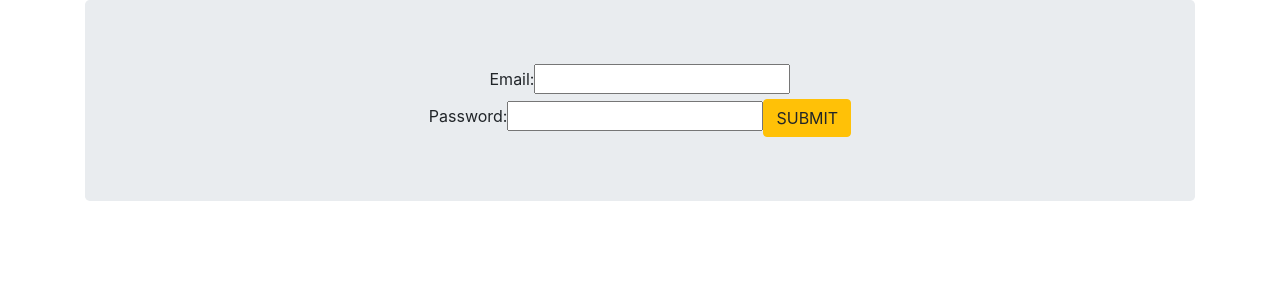
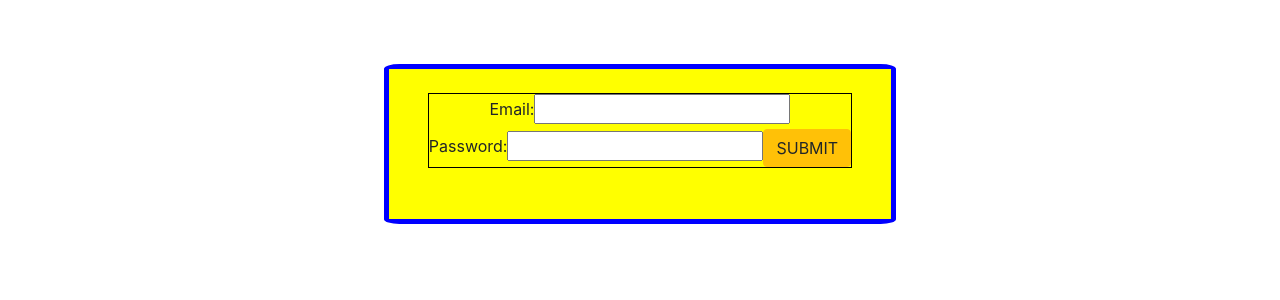
Before and after one commit to BW-wunderlist5/FE, a React (Create React App) app in the folder wunderlist/: page / in a window 1280 px wide. Shown: the top 300 px of the page. Built offline with nearby package versions, Linux system fonts and the light colour scheme.

Commit message:
making sure files are updated

```diff
--- a/wunderlist/src/components/LoginForm.js
+++ b/wunderlist/src/components/LoginForm.js
@@ -8,20 +8,23 @@ import { Jumbotron, Button } from "reactstrap";
 import * as Yup from "yup";
 const LoginForm = ({ touched, errors }) => {
   const NewContainer = styled.div`
-    .jumbotron: {
-      background-color: blue;
-    }
+    align-text: center;
+    margin-top: 5%;
+    border: 5px solid blue;
+    background-color: yellow;
+    border-radius: 3%;
+    height: 10rem;
+    width: 40%;
   `;
 
-  //const NewButton = styled.button`
-  //margin: auto;
-  //width: 50%;
-  //border: 2px solid black;
-  //`;
+  const NewSection = styled.section`
+    border: 1px solid black;
+    margin: 5%;
+  `;
 
   return (
     <NewContainer className="container">
-      <Jumbotron>
+      <NewSection className="section">
         <Form>
           <label htmlFor="email">Email: </label>
           <Field name="email" type="email" />
@@ -38,7 +41,7 @@ const LoginForm = ({ touched, errors }) => {
             SUBMIT
           </Button>
         </Form>
-      </Jumbotron>
+      </NewSection>
     </NewContainer>
   );
 };
```
